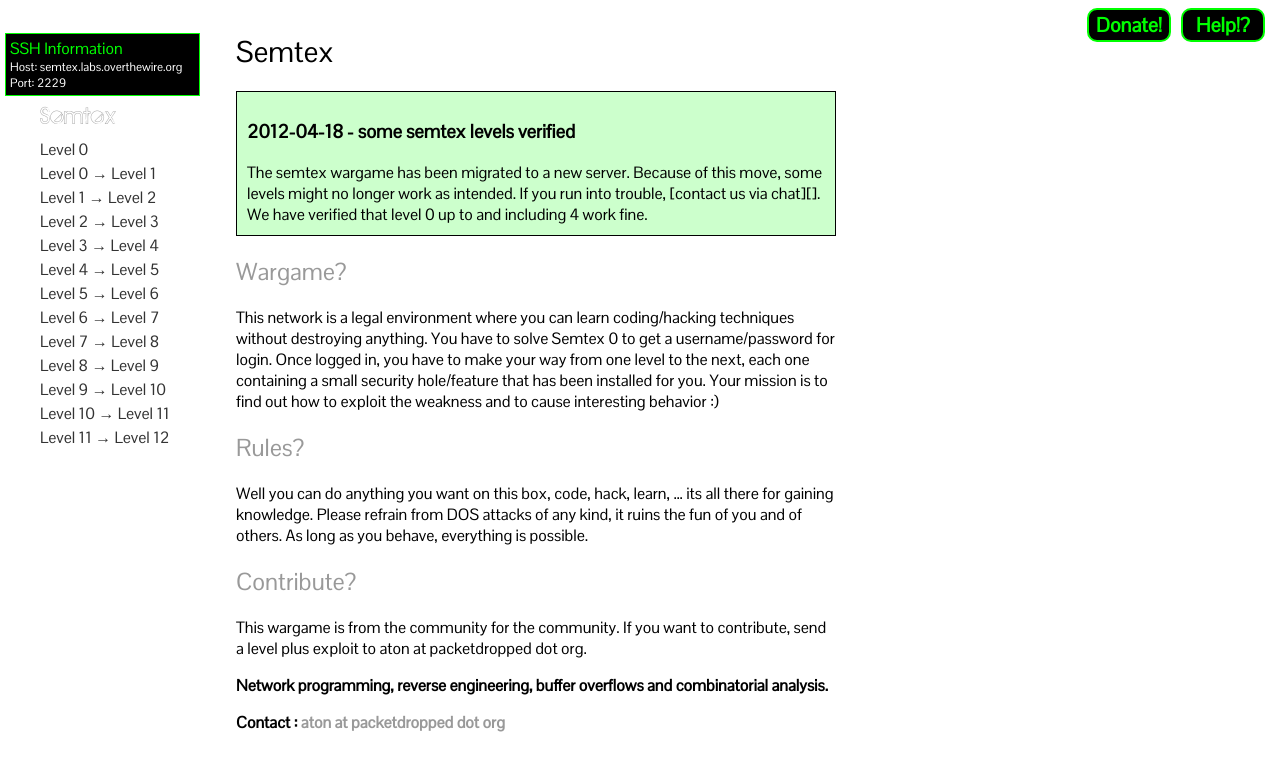
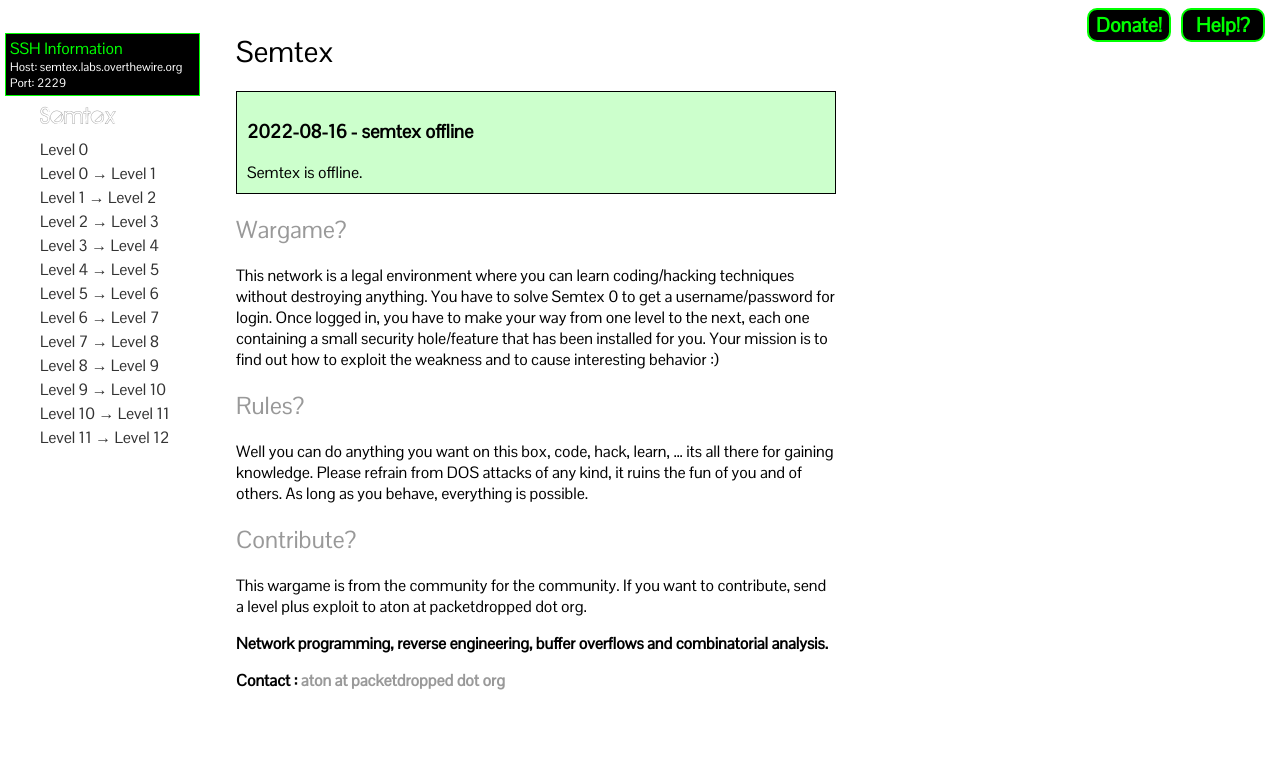
Before and after one commit to OverTheWireOrg/OverTheWire-website, a Jekyll site: the page built from wargames/semtex/index.md, in a window 1280 px wide, cut to the strip 77-848 px from the top of the page. Built offline with Jekyll 4.4.1, drawn with Linux system fonts in a browser that asks for light colours.

Commit message:
drifter and semtex offline

```diff
--- a/wargames/semtex/index.md
+++ b/wargames/semtex/index.md
@@ -7,13 +7,8 @@
 Semtex
 ======
 
-{% include beginNote.html title="2012-04-18 - some semtex levels verified" %}
-The semtex wargame has been migrated to a new server. Because of this
-move, some levels might no longer work as intended. If you run into
-trouble, [contact us via chat][].
-
-We have verified that level 0 up to and including 4 work fine.
-
+{% include beginNote.html title="2022-08-16 - semtex offline" %}
+Semtex is offline.
 {% include endNote.html %}
 
 Wargame?
```
Also changed, not shown: _includes/games.md (+6 -3 lines), wargames/drifter/index.md (+2 -3 lines).
